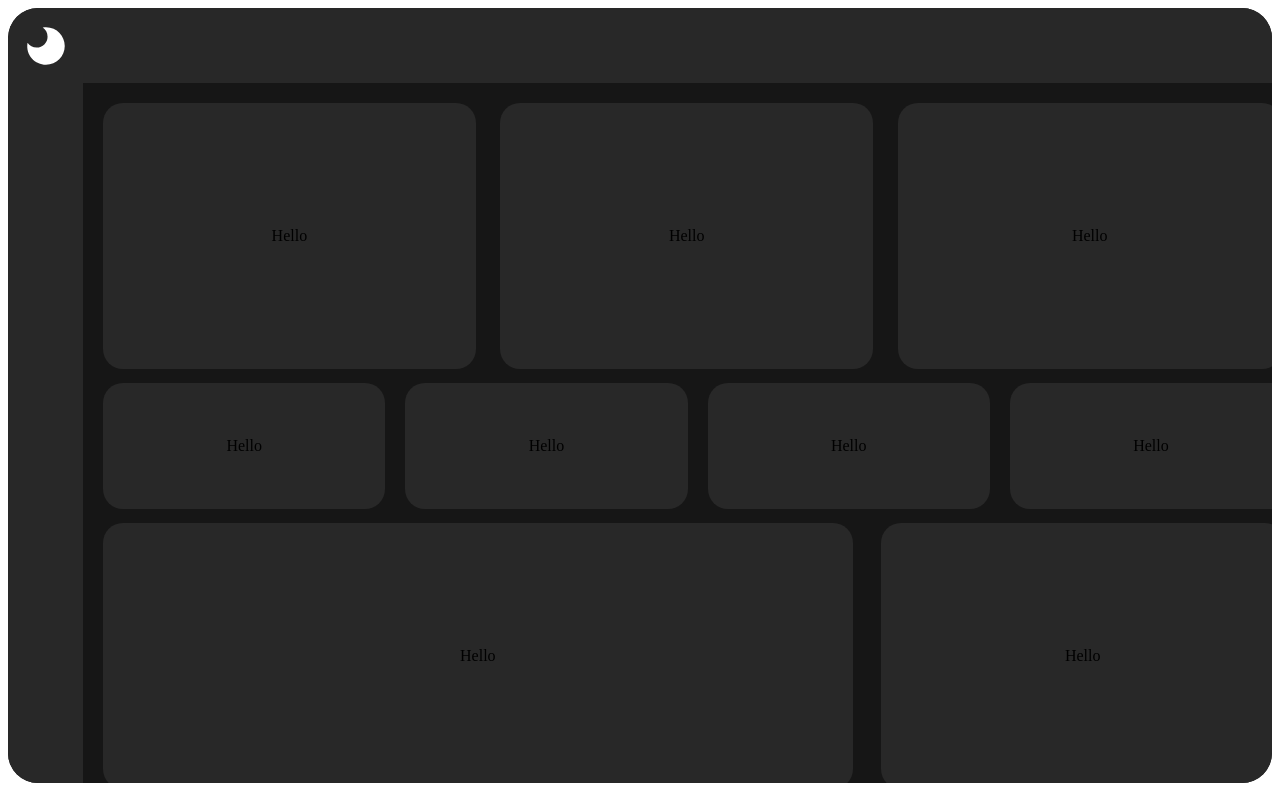
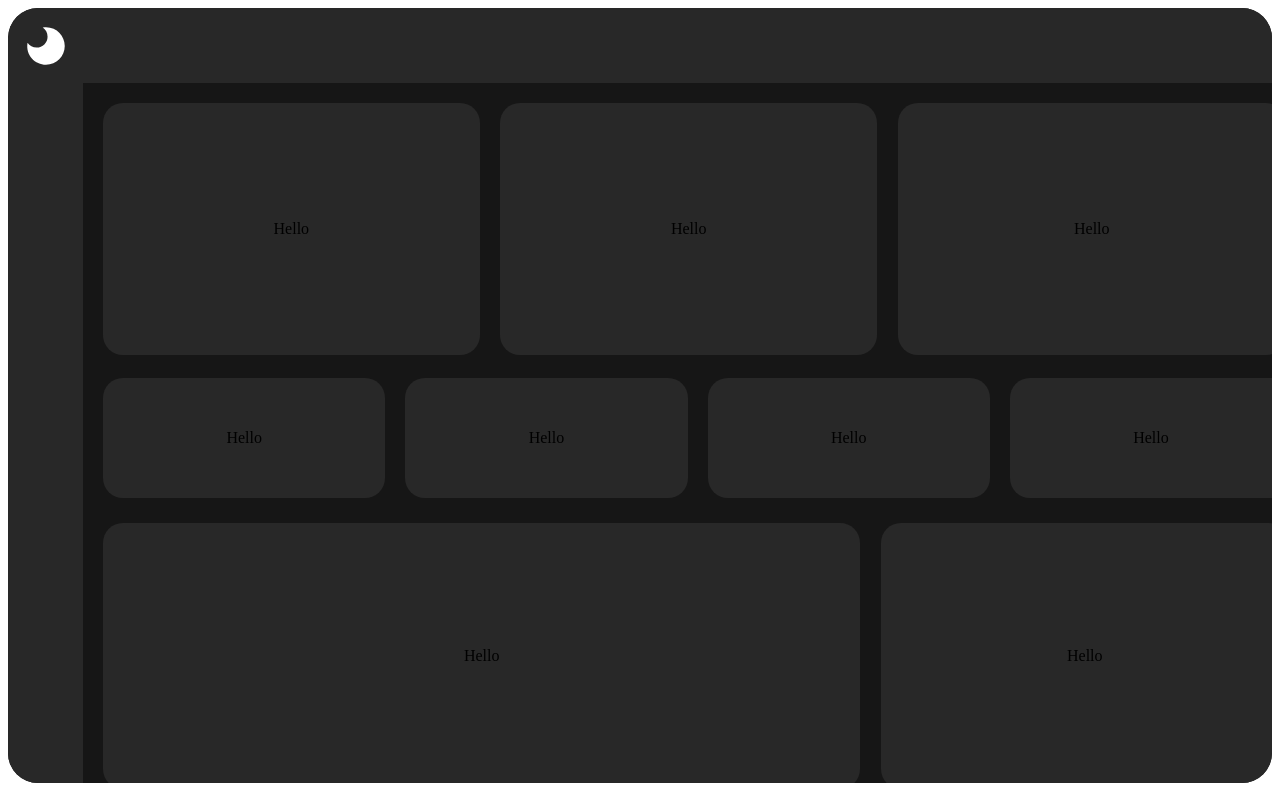
Before and after one commit to Scuba2105/PSG-Sleep-Study, a React (Vite) app in the folder src/renderer/: page / in a window 1280 px wide. Built offline with nearby package versions, Linux system fonts and the light colour scheme.

Commit message:
updated css

```diff
--- a/src/renderer/src/Styles/App.css
+++ b/src/renderer/src/Styles/App.css
@@ -99,6 +99,7 @@ html {
   display: grid;
   grid-template-columns: 33% 33% 34%;
   grid-gap: 5px;
+  /*border: 1px solid yellowgreen */
 }
 
 .top-dashboard-display, .bottom-dashboard-display, .middle-dashboard-display {
@@ -106,20 +107,28 @@ html {
   width: 95%;
   background-color: var(--icon-theme);
   margin: 20px;
+  margin-bottom: 0px;
   border-radius: 20px;
 }
 
+.top-dashboard-display {
+  width: 96%;
+  height: 90%;
+  transform: translateY(-0px);
+}
+
 .bottom-dashboard-display {
-  width: 97%;
+  width: 98%;
 }
 
 .middle-dashboard {
   grid-row: 2;
-  height: 95%;
+  height: 90%;
   width: 100%;
   display: grid;
   grid-template-columns: 25% 25% 25% 25%;
   grid-gap: 5px;
+  transform: translateY(-5px);
 }
 
 .bottom-dashboard {
```
